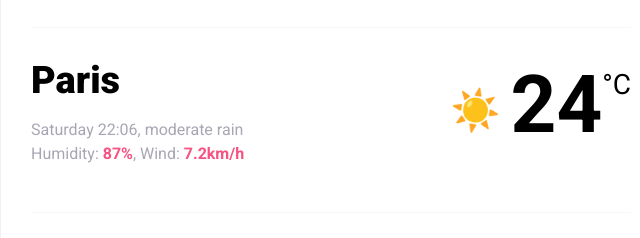
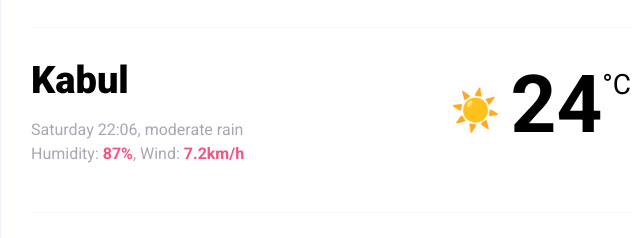
Before and after one commit to farzanatavakkoli/my-first-project, a plain HTML site: page index.html in a window 1280 px wide. Shown: the part 151-389 px from the top of the page, 309-949 px from the left. Drawn offline with nearby package versions, Linux system fonts and the light colour scheme.

Commit message:
Updated the h1 in index.html

```diff
--- a/index.html
+++ b/index.html
@@ -25,7 +25,7 @@
         <main>
             <div class="current-weather">
                 <div>
-                    <h1 class="current-city" id="current-city">Paris</h1>
+                    <h1 class="current-city" id="current-city">Kabul</h1>
                     <p class="current-details">
                         <span id="current-date"></span>, moderate rain <br />
                         Humidity: <strong>87%</strong>, Wind: <strong>7.2km/h</strong>
```
